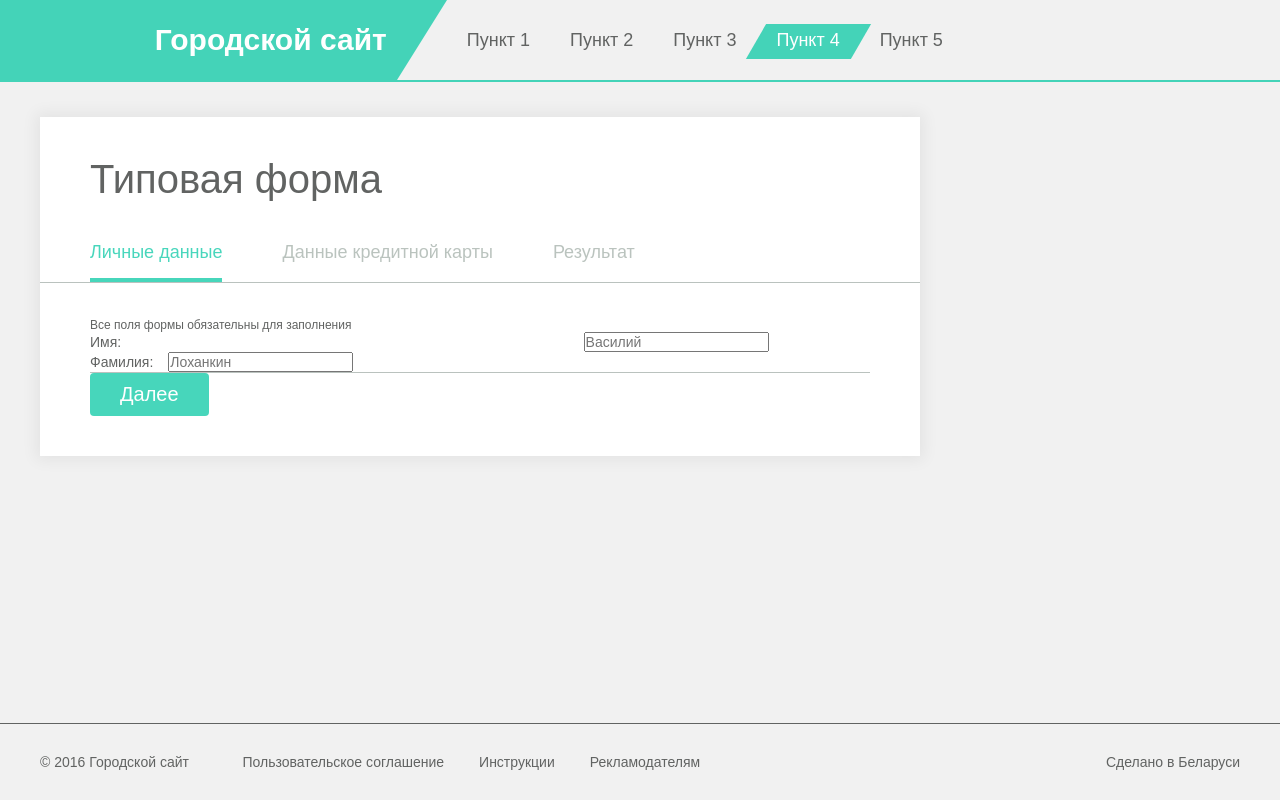
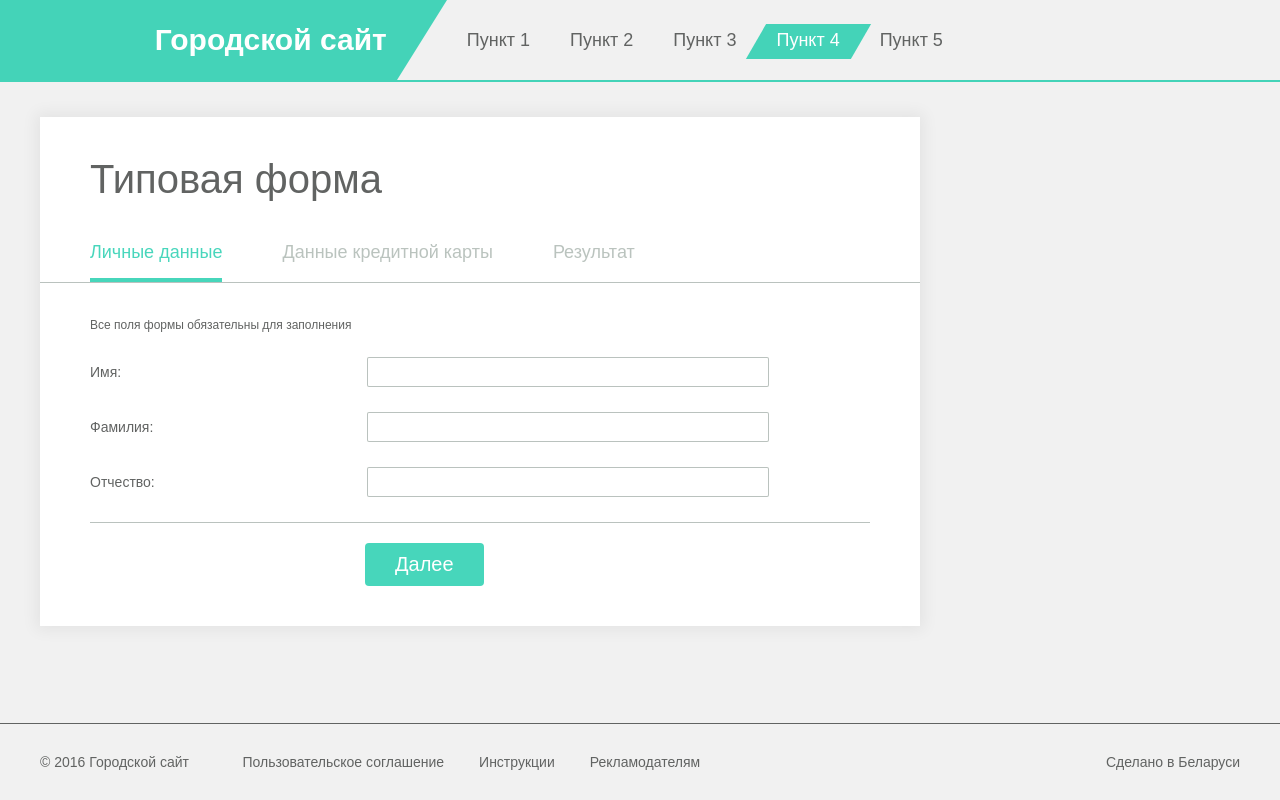
Before and after one commit to Julia-Kopichenko/Forms_React_Redux, a React app: page /registration/public in a window 1280 px wide. Built offline with nearby package versions, Linux system fonts and the light colour scheme.

Commit message:
add validation to text input

```diff
--- a/src/components/Flex.js
+++ b/src/components/Flex.js
@@ -7,7 +7,7 @@ const StyledFlex = styled.div`
   align-items: ${(props) => props.align || "center"};
   justify-content: ${(props) => props.justify || "center"};
   margin: ${({ margin }) => margin || "0"};
-  max-width: ${({ width }) => width || "100%"};
+  width: ${({ width }) => width || "100%"};
 `;
 
 export const Flex = (props) => {
--- a/src/components/Forms/Input.js
+++ b/src/components/Forms/Input.js
@@ -1,16 +1,88 @@
-import styled from "styled-components";
+import React from "react";
+import styled, { css } from "styled-components";
+import { Flex } from "../Flex";
+import { Label } from "./Label";
+import { Field } from "formik";
+
+const ErrorText = styled.div`
+  font-size: 12px;
+  color: ${({ theme }) => theme.colorError};
+  position: absolute;
+  top: -15px;
+`;
+const InputWrapper = styled.div`
+  position: relative;
+`;
 
 const StyledInput = styled.input`
-  width: 300px;
-  height: 35px;
-  border: 1px solid #ccc;
-  background-color: #fff;
-  border-radius: 5px;
+  display: block;
+  width: 380px;
+  height: 28px;
+  border: 1px solid ${({ theme }) => theme.colorGreyLight};
+  background-color: ${({ theme }) => theme.colorWhite};
+  border-radius: 2px;
+  font-size: 16px;
+  padding: 0 10px;
+
+  &:focus,
+  &:active {
+    box-shadow: rgb(210, 213, 217) 0px 0px 1px 1px,
+      rgb(227, 230, 232) 0px 0px 0px 2px;
+    border: 1px solid ${({ theme }) => theme.colorGreyLight};
+    outline: none;
+  }
+
+  ${({ valid }) =>
+    valid &&
+    css`
+      border: 1px solid ${({ theme }) => theme.colorGreen};
+      &:focus,
+      &:active {
+        border: 1px solid ${({ theme }) => theme.colorGreen};
+        box-shadow: ${({ theme }) => theme.colorGreen} 0px 0px 2px 1px,
+          rgb(177, 247, 160) 0px 0px 0px 2px;
+        outline: none;
+      }
+    `}
+
+  ${({ error }) =>
+    error &&
+    css`
+      border: 1px solid ${({ theme }) => theme.colorError};
+      outline: none;
+
+      &:focus,
+      &:active {
+        box-shadow: rgb(244, 129, 116) 0px 0px 2px 1px,
+          rgb(251, 178, 174) 0px 0px 0px 3px;
+        outline: none;
+      }
+    `}
 `;
-// export const MyInput = ({ field, form, ...props }) => {
-//   return <input {...field} {...props} />;
-// };
 
-// export const MyInput = ({ field, form, ...props }) => {
-//   return <StyledInput {...field} {...props} />;
-// };
+export const MyInput = ({ form: { touched, errors }, field, ...props }) => {
+  return (
+    <>
+      {touched[field.name] && errors[field.name] && (
+        <ErrorText>{errors[field.name]}</ErrorText>
+      )}
+      <StyledInput
+        {...field}
+        {...props}
+        valid={touched[field.name] && !errors[field.name]}
+        error={touched[field.name] && errors[field.name]}
+      />
+    </>
+  );
+};
+
+export const MyTextInput = ({ name, label }) => {
+  return (
+    <Flex justify="space-between" margin="0 0 25px 0">
+      <Label htmlFor={name}>{label}</Label>
+      <InputWrapper>
+        <Field name={name} component={MyInput} />
+      </InputWrapper>
+    </Flex>
+  );
+};
--- a/src/components/Typography/Typography.js
+++ b/src/components/Typography/Typography.js
@@ -3,6 +3,7 @@ import styled from "styled-components";
 export const Text = styled.p`
   font-size: ${(props) => props.fontSize || "14px"};
   color: ${(props) => props.color || "#616362"};
+  margin: ${({ margin }) => margin || "0"};
 `;
 export const FormTitle = styled.h2`
   font-size: ${(props) => props.fontSize || "40px"};
--- a/src/config/theme.js
+++ b/src/config/theme.js
@@ -1,6 +1,7 @@
 export const colorBody = "#f1f1f1";
 
 export const colorGreen = "rgb(10%, 80%, 67%, 0.8)";
+export const colorError = "red";
 
 export const colorGrey = "#616362";
 export const colorGreyLight = "#a0aca6b9";
--- a/src/pages/FormRegistrPersonal/FormOwnData/FormOwnData.js
+++ b/src/pages/FormRegistrPersonal/FormOwnData/FormOwnData.js
@@ -1,16 +1,32 @@
 import React from "react";
 import { Formik, Form, Field } from "formik";
+import * as yup from "yup";
 // import RadioButton from "../../../components/RadioButton";
 import styled from "styled-components";
 import { Button } from "../../../components/Forms/Button";
 import { Label } from "../../../components/Forms/Label";
-// import { MyInput } from "../../../components/Forms/Input";
-
+import { MyInput, MyTextInput } from "../../../components/Forms/Input";
 import { Text } from "../../../components/Typography/Typography";
 import { Flex } from "../../../components/Flex";
 
 const FormOwnData = () => {
+  const validationSchema = yup.object().shape({
+    firstName: yup
+      .string()
+      .typeError("Должно быть строкой")
+      .required("Заполните это поле"),
+    lastName: yup
+      .string()
+      .typeError("Должно быть строкой")
+      .required("Заполните это поле"),
+    patronymic: yup
+      .string()
+      .typeError("Должно быть строкой")
+      .required("Заполните это поле"),
+  });
+
   return (
+    <StyledFormOwnData>
       <Formik
         initialValues={{
           firstName: "",
@@ -26,6 +42,7 @@ const FormOwnData = () => {
           friendsEmail: "",
         }}
         validateOnBlur
+        validationSchema={validationSchema}
         // форма б-т валидироваться при переходе на след.поле (validateOnBlur)
         // метод, кот.будет вызывать ф-цию во время отправки формы (onSubmit)
         onSubmit={(values) => {
@@ -39,37 +56,52 @@ const FormOwnData = () => {
           isValid,
           handleBlur,
           handleSubmit,
-        dirty
+          dirty,
         }) => {
           return (
             <Form>
-            <Text fontSize="12px">
+              <Text fontSize="12px" margin="0 0 25px 0">
                 Все поля формы обязательны для заполнения
               </Text>
-
-            <Flex justify="space-between" width="87%">
-              <Label htmlFor="firstName">Имя:</Label>
-              {/* <Field id="firstName" name="firstName" placeholder="Василий" /> */}
-              <Field id="firstName" name="firstName" placeholder="Василий" component={MyInput}/>
+              <Flex direction="column" width="87%">
+                <MyTextInput name="firstName" label="Имя:"></MyTextInput>
+                <MyTextInput name="lastName" label="Фамилия:"></MyTextInput>
+                <MyTextInput name="patronymic" label="Отчество:"></MyTextInput>
               </Flex>
 
-            <Label htmlFor="lastName">Фамилия:</Label>
-            <Field id="lastName" name="lastName" placeholder="Лоханкин" />
               <hr />
 
-            <Button type="submit">Далее</Button>
+              <Button type="submit" onClick={handleSubmit}>
+                Далее
+              </Button>
             </Form>
           );
         }}
       </Formik>
+    </StyledFormOwnData>
   );
 };
 
 export default FormOwnData;
 
-const MyInput = ({ field, form, ...props }) => {
-  return <input {...field} {...props} />;
-};
+const StyledFormOwnData = styled.div`
+  ${Button} {
+    margin-top: 20px;
+    margin-left: 275px;
+  }
+`;
+
+// const StyledInput = styled.input`
+//   width: 300px;
+//   height: 35px;
+//   border: 1px solid #ccc;
+//   background-color: #fff;
+//   border-radius: 5px;
+// `;
+
+// export const MyInput = ({ field, ...props }) => {
+//   return <StyledInput {...field} {...props} />;
+// };
 
 // touched - параметр, кот. показывает взаимодействовали ли мы с полем ранее
 // handleChange - вызыв. каждый раз, когда мы меняем значение формы
@@ -90,3 +122,12 @@ const MyInput = ({ field, form, ...props }) => {
 */
 // type={"text"} - не обязательное поле
 // name="lastName" - обязательое поле, которое должно соппадать с именами объектов initialValues
+/*
+<button
+  disabled={!isValid && !dirty}
+  onClick={handleSubmit}
+  type="submit"
+>
+</button>
+*/
+// кнопка недоступна, если isValid=false и dirty=false т.е.мы никогда не меняли значение формы
```
Lines whose indentation alone changed are shown as unchanged.
